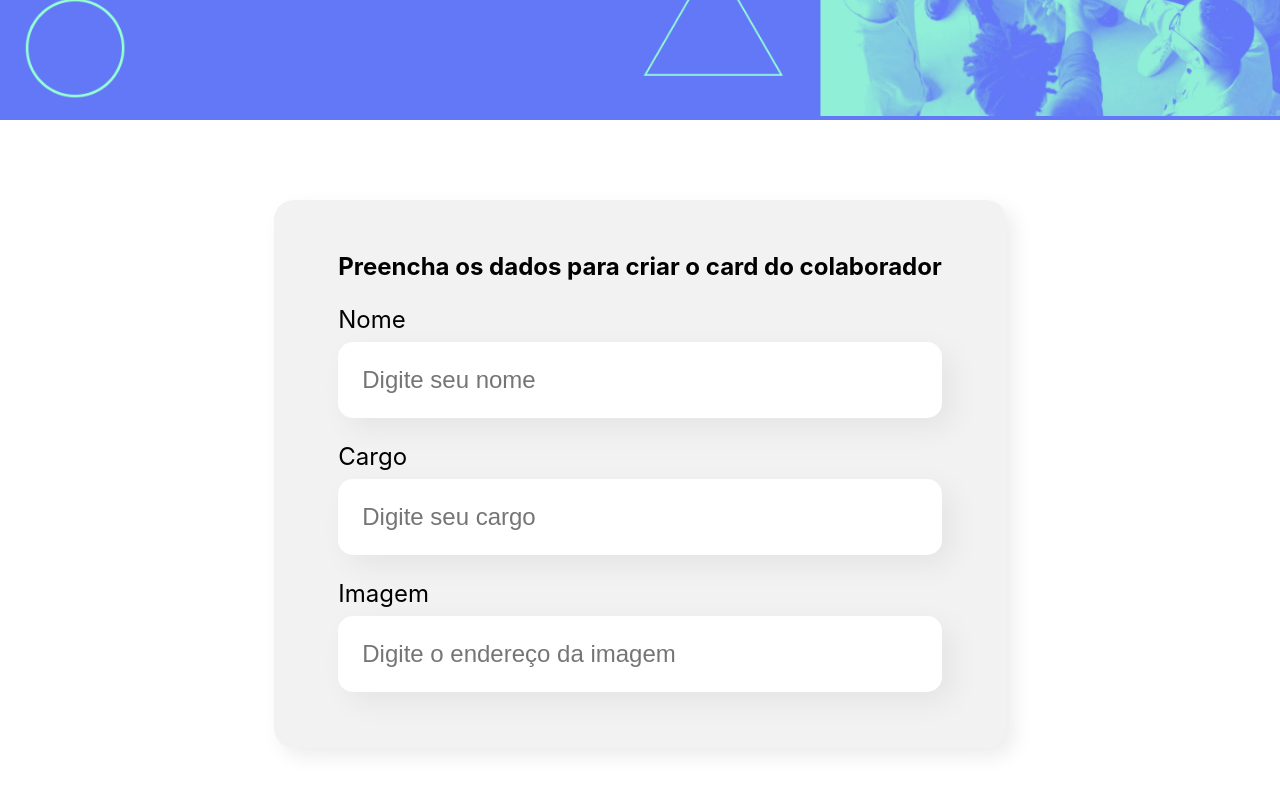
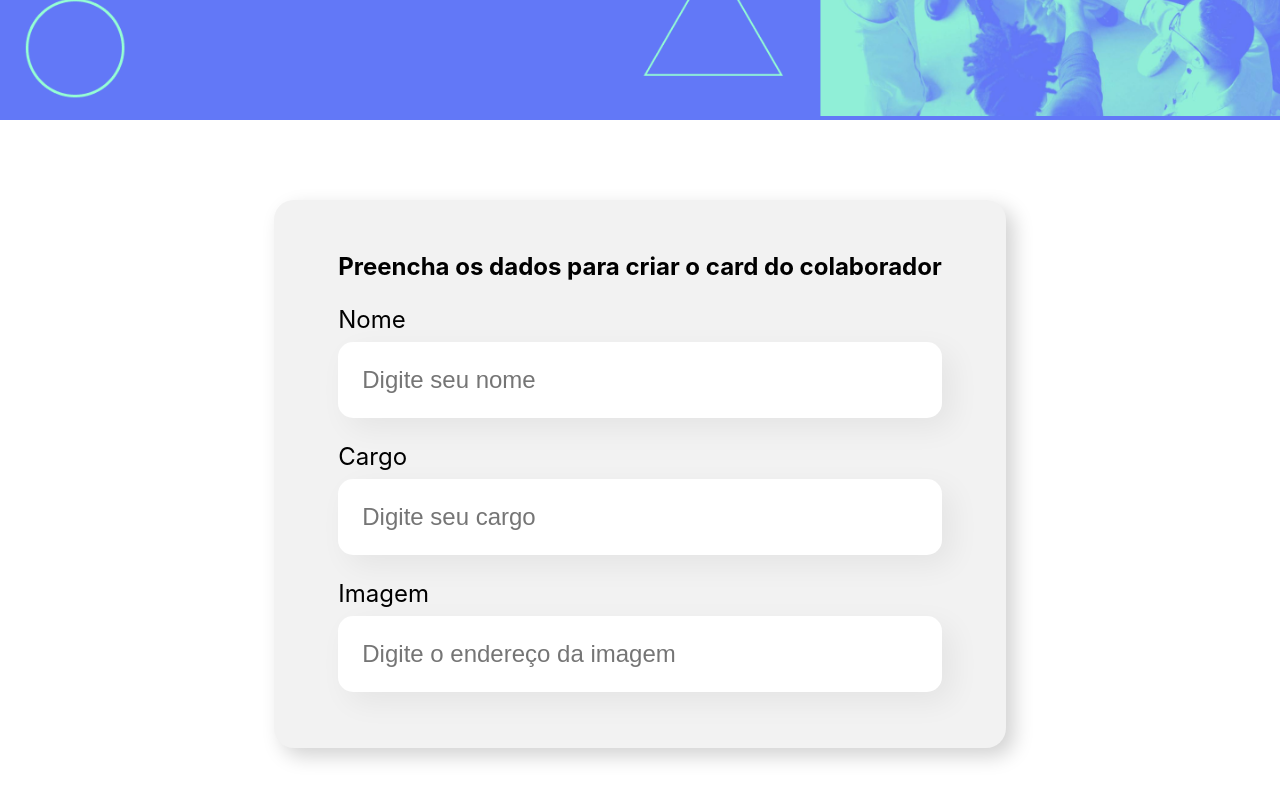
Before and after one commit to diego-tavares/organo, a React (Create React App) app: page / in a window 1280 px wide. Shown: the part 378-1178 px from the top of the page. Built offline with nearby package versions, Linux system fonts and the light colour scheme.

Commit message:
aula 01-08

```diff
--- a/src/componentes/formulario/formulario.css
+++ b/src/componentes/formulario/formulario.css
@@ -9,5 +9,5 @@
     background-color: #F2F2F2;
     border-radius: 20px;
     padding: 32px 64px;
-    box-shadow: 8px 8px 20px rgba(0, 0, 0, 0.08);
+    box-shadow: 8px 8px 20px rgba(0, 0, 0, 0.18);
 }
```
